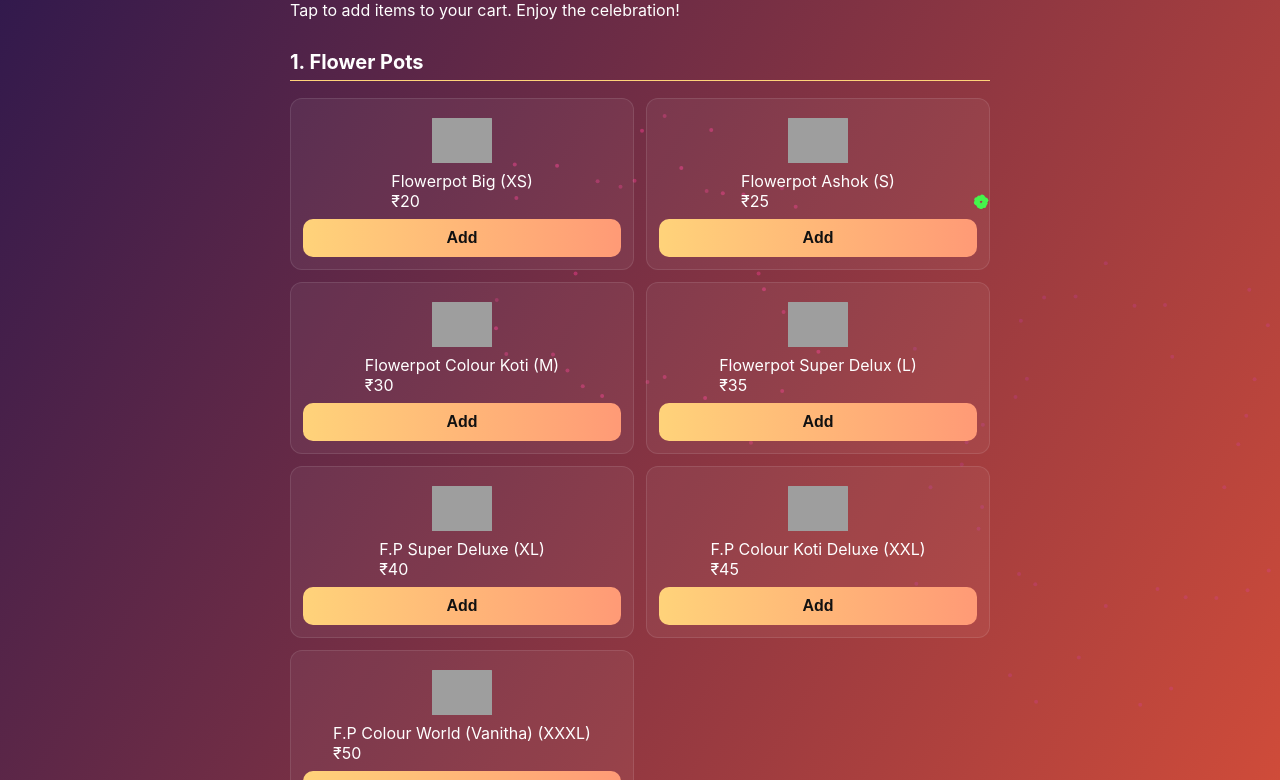
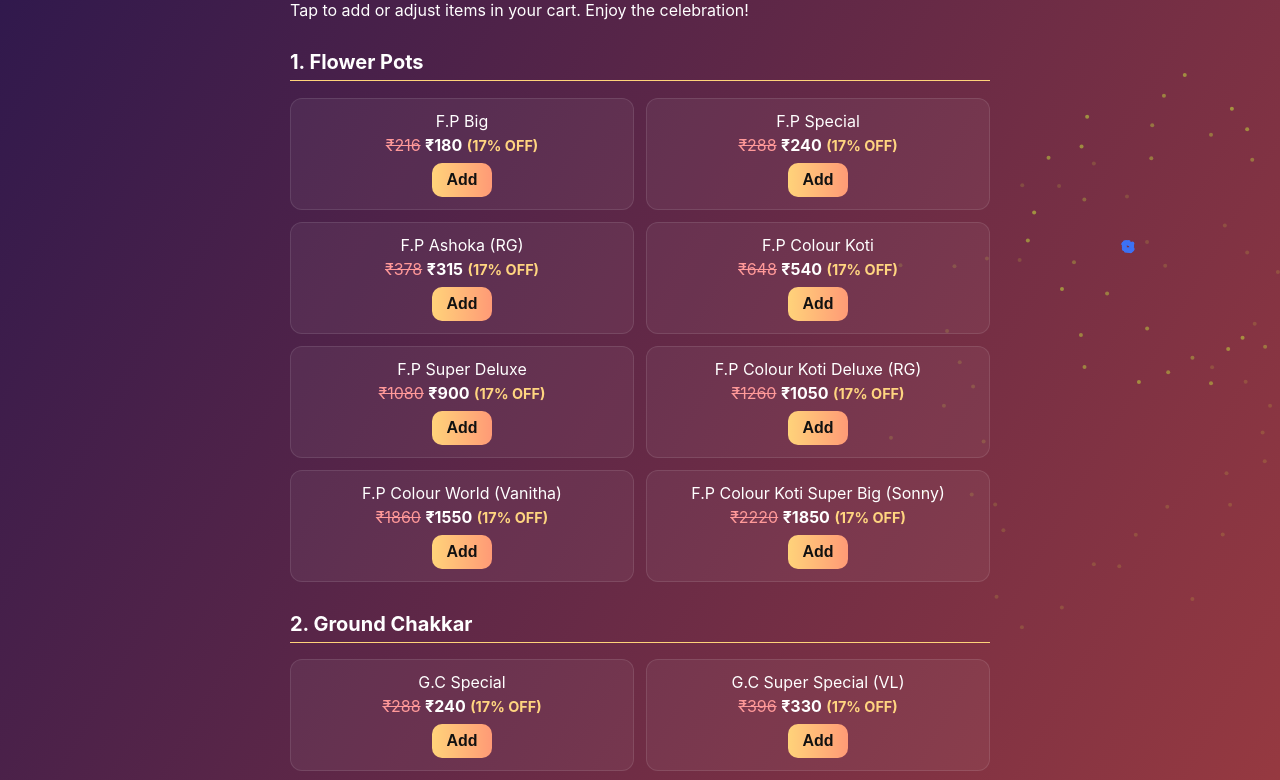
Before and after one commit to siddarth4444-0715/rudra_fireworks, a plain HTML site: page index.html in a window 1280 px wide. Shown: the part 77-857 px from the top of the page. Drawn offline with Linux system fonts and the light colour scheme; grey boxes are pictures that could not be loaded.

Commit message:
Update index.html

```diff
--- a/index.html
+++ b/index.html
@@ -16,61 +16,49 @@ body {
 canvas#crackersEffectsCanvas {
   position: fixed;
   top: 0; left: 0;
-  width: 100%;
-  height: 100%;
-  z-index: 0;
-  pointer-events: none;
-  display: block;
+  width: 100%; height: 100%;
+  z-index: 0; pointer-events: none;
 }
 .app { max-width:700px; margin:auto; padding:16px; position:relative; z-index:1; }
 h1 { font-size:24px; margin-bottom:8px; }
 h2 { margin-top:1.5em; font-size:20px; border-bottom:1px solid #ffd37a; padding-bottom:6px; }
-.products { display:grid; grid-template-columns: 1fr 1fr; gap:12px; }
+.products { display:grid; grid-template-columns:1fr 1fr; gap:12px; }
 .card {
   background: rgba(255,255,255,0.05);
   border:1px solid rgba(255,255,255,0.1);
-  border-radius:12px;
-  padding:12px;
-  display:flex;
-  flex-direction:column;
-  align-items:center;
+  border-radius:12px; padding:12px;
+  display:flex; flex-direction:column; align-items:center;
+  text-align:center;
 }
 .card button {
-  margin-top:8px;
-  padding:10px 16px;
-  font-size:1rem;
-  font-weight:700;
-  border:none;
-  border-radius:10px;
-  background:linear-gradient(90deg, #ffd37a, #ff9a76);
-  color:#111;
-  width:100%;
-  -webkit-tap-highlight-color: transparent;
+  padding:8px 14px; font-size:1rem; font-weight:700;
+  border:none; border-radius:10px; cursor:pointer;
+  background:linear-gradient(90deg,#ffd37a,#ff9a76); color:#111;
 }
-.card img { width:60px; height:60px; object-fit:contain; border-radius:8px; }
+.card .decBtn,.card .incBtn {
+  background:linear-gradient(90deg,#ffb3b3,#ff7c7c);
+  color:#111; border:none; border-radius:8px; font-weight:bold;
+  padding:6px 10px; font-size:1.1rem;
+}
 .aside {
   background: rgba(255,255,255,0.05);
-  padding:12px;
-  border-radius:12px;
-  margin-top:16px;
+  padding:12px; border-radius:12px; margin-top:16px;
 }
 .line {
-  display:flex;
-  justify-content:space-between;
-  align-items:center;
-  margin:6px 0;
-  border-bottom:1px dashed rgba(255,255,255,0.1);
-  padding-bottom:4px;
+  display:flex; justify-content:space-between; align-items:center;
+  margin:6px 0; border-bottom:1px dashed rgba(255,255,255,0.1); padding-bottom:4px;
 }
 .total { font-weight:800; font-size:18px; display:flex; justify-content:space-between; }
 button.clearBtn, button.receiptBtn {
   margin-top:8px; padding:10px; width:100%;
   font-weight:700; border:none; border-radius:10px; color:#111; cursor:pointer;
-  -webkit-tap-highlight-color: transparent;
 }
-button.clearBtn { background:linear-gradient(90deg, #ff7c7c, #ffb3b3); }
-button.receiptBtn { background:linear-gradient(90deg, #ffd37a, #ff9a76); }
+button.clearBtn { background:linear-gradient(90deg,#ff7c7c,#ffb3b3); }
+button.receiptBtn { background:linear-gradient(90deg,#ffd37a,#ff9a76); }
 .removeBtn { background:none; border:none; color:#ff7c7c; font-weight:bold; font-size:1rem; cursor:pointer; margin-left:8px; }
+#orderStatus {
+  text-align:center; font-weight:bold; color:#4cff85; margin-top:12px; display:none;
+}
 </style>
 </head>
 <body>
@@ -78,181 +66,146 @@ button.receiptBtn { background:linear-gradient(90deg, #ffd37a, #ff9a76); }
 
 <div class="app">
   <h1>Rudra Fireworks 🎆</h1>
-  <p>Tap to add items to your cart. Enjoy the celebration!</p>
+  <p>Tap to add or adjust items in your cart. Enjoy the celebration!</p>
 
-  <h2>1. Flower Pots</h2>
-  <div class="products" id="flowerPots"></div>
-
-  <h2>2. Ground Chakkar</h2>
-  <div class="products" id="groundChakkar"></div>
-
-  <h2>3. Bombs</h2>
-  <div class="products" id="bombs"></div>
-
-  <h2>4. Sparkles</h2>
-  <div class="products" id="sparkles"></div>
-
-  <h2>5. Fancy</h2>
-  <div class="products" id="fancy"></div>
-
-  <h2>6. 100 / 1000-Wala</h2>
-  <div class="products" id="hundredWala"></div>
-
-  <h2>7. Shots</h2>
-  <div class="products" id="shots"></div>
-
-  <h2>8. Comet</h2>
-  <div class="products" id="comet"></div>
-
-  <h2>9. Rockets</h2>
-  <div class="products" id="rockets"></div>
+  <h2>1. Flower Pots</h2><div class="products" id="flowerPots"></div>
+  <h2>2. Ground Chakkar</h2><div class="products" id="groundChakkar"></div>
+  <h2>3. Bombs</h2><div class="products" id="bombs"></div>
+  <h2>4. Sparkles</h2><div class="products" id="sparkles"></div>
+  <h2>5. Fancy</h2><div class="products" id="fancy"></div>
+  <h2>6. Garlands (Wala’s)</h2><div class="products" id="hundredWala"></div>
+  <h2>7. Shots</h2><div class="products" id="shots"></div>
+  <h2>8. Comet</h2><div class="products" id="comet"></div>
+  <h2>9. Rockets</h2><div class="products" id="rockets"></div>
+  <h2>10. Threads</h2><div class="products" id="threads"></div>
+  <h2>11. Red Bijili</h2><div class="products" id="redBijili"></div>
 
   <div class="aside">
     <h3>Cart Summary</h3>
     <div id="cartList">Your cart is empty.</div>
-    <div class="line total">
-      <span>Total:</span><span id="totalPrice">₹0</span>
-    </div>
+    <div class="line total"><span>Total:</span><span id="totalPrice">₹0</span></div>
     <button class="clearBtn" id="clearCart">Clear Cart</button>
     <button class="receiptBtn" id="generateReceipt">Generate Receipt</button>
+    <div id="orderStatus">✅ Order Submitted Successfully!</div>
   </div>
 </div>
 
 <script>
-// --- iOS friendly canvas sizing ---
-const canvasFX = document.getElementById('crackersEffectsCanvas');
-const ctxFX = canvasFX.getContext('2d');
-function resizeFX() {
-  canvasFX.width = window.innerWidth * window.devicePixelRatio;
-  canvasFX.height = window.innerHeight * window.devicePixelRatio;
-  ctxFX.scale(window.devicePixelRatio, window.devicePixelRatio);
-}
-window.addEventListener('resize', resizeFX);
-resizeFX();
+// --- Fireworks animation ---
+const canvasFX=document.getElementById('crackersEffectsCanvas');const ctxFX=canvasFX.getContext('2d');
+function resizeFX(){canvasFX.width=window.innerWidth;canvasFX.height=window.innerHeight;}
+window.addEventListener('resize',resizeFX);resizeFX();
+class Particle{constructor(x,y,color,angle,speed){this.x=x;this.y=y;this.color=color;this.angle=angle;this.speed=speed;this.life=80+Math.random()*40;this.age=0;}
+update(){const r=this.angle*Math.PI/180;this.x+=Math.cos(r)*this.speed;this.y+=Math.sin(r)*this.speed+this.age*0.02;this.age++;this.speed*=0.98;}
+draw(c){c.beginPath();c.arc(this.x,this.y,2,0,Math.PI*2);c.fillStyle=this.color;c.globalAlpha=Math.max(1-this.age/this.life,0.15);c.fill();c.globalAlpha=1;}}
+class Firework{constructor(){this.x=Math.random()*canvasFX.width;this.y=window.innerHeight*(0.3+Math.random()*0.3);this.color=`hsl(${Math.random()*360},90%,60%)`;this.particles=[];
+for(let i=0;i<40;i++)this.particles.push(new Particle(this.x,this.y,this.color,i*(360/40),Math.random()*3+2.5));}
+update(){this.particles.forEach(p=>p.update());}
+draw(c){this.particles.forEach(p=>p.draw(c));}
+done(){return this.particles.every(p=>p.age>p.life);}}
+let fireworks=[];setInterval(()=>fireworks.push(new Firework()),1000);
+function animateFX(){ctxFX.clearRect(0,0,canvasFX.width,canvasFX.height);fireworks.forEach(fw=>{fw.update();fw.draw(ctxFX);});fireworks=fireworks.filter(fw=>!fw.done());requestAnimationFrame(animateFX);}animateFX();
 
-class Particle {
-  constructor(x,y,color,angle,speed){this.x=x;this.y=y;this.color=color;this.angle=angle;this.speed=speed;this.life=80+Math.random()*40;this.age=0;}
-  update(){const rad=this.angle*Math.PI/180;this.x+=Math.cos(rad)*this.speed;this.y+=Math.sin(rad)*this.speed+this.age*0.02;this.age++;this.speed*=0.98;}
-  draw(ctx){ctx.beginPath();ctx.arc(this.x,this.y,2,0,Math.PI*2);ctx.fillStyle=this.color;ctx.globalAlpha=Math.max(1-this.age/this.life,0.15);ctx.fill();ctx.globalAlpha=1;}
-}
-class Firework {
-  constructor(){this.x=Math.random()*canvasFX.width/window.devicePixelRatio;this.y=(window.innerHeight*(0.3+Math.random()*0.3));this.color=`hsl(${Math.random()*360},90%,60%)`;this.particles=[];for(let i=0;i<40;i++)this.particles.push(new Particle(this.x,this.y,this.color,i*(360/40),Math.random()*3+2.5));}
-  update(){this.particles.forEach(p=>p.update());}
-  draw(ctx){this.particles.forEach(p=>p.draw(ctx));}
-  done(){return this.particles.every(p=>p.age>p.life);}
-}
-let fireworks=[];
-function addFirework(){fireworks.push(new Firework());}
-setInterval(addFirework,1000);
-function animateFX(){
-  ctxFX.clearRect(0,0,canvasFX.width,canvasFX.height);
-  fireworks.forEach(fw=>{fw.update();fw.draw(ctxFX);});
-  fireworks=fireworks.filter(fw=>!fw.done());
-  requestAnimationFrame(animateFX);
-}
-animateFX();
-
-// --- Product Data ---
+// --- ITEMS ---
 const ITEMS = {
-  flowerPots:[
-    {id:'fp1',name:'Flowerpot Big (XS)',price:20,icon:'https://i.postimg.cc/XXXX/flowerpot1.png'},
-    {id:'fp2',name:'Flowerpot Ashok (S)',price:25,icon:'https://i.postimg.cc/XXXX/flowerpot2.png'},
-    {id:'fp3',name:'Flowerpot Colour Koti (M)',price:30,icon:'https://i.postimg.cc/XXXX/flowerpot3.png'},
-    {id:'fp4',name:'Flowerpot Super Delux (L)',price:35,icon:'https://i.postimg.cc/XXXX/flowerpot4.png'},
-    {id:'fp5',name:'F.P Super Deluxe (XL)',price:40,icon:'https://i.postimg.cc/XXXX/flowerpot5.png'},
-    {id:'fp6',name:'F.P Colour Koti Deluxe (XXL)',price:45,icon:'https://i.postimg.cc/XXXX/flowerpot6.png'},
-    {id:'fp7',name:'F.P Colour World (Vanitha) (XXXL)',price:50,icon:'https://i.postimg.cc/XXXX/flowerpot7.png'}
-  ],
-  groundChakkar:[
-    {id:'gc1',name:'G.C Special (M)',price:15,icon:'https://i.postimg.cc/XXXX/gc1.png'},
-    {id:'gc2',name:'G.C Deluxe (L)',price:20,icon:'https://i.postimg.cc/XXXX/gc2.png'},
-    {id:'gc3',name:'G.C Super Special (VL)',price:25,icon:'https://i.postimg.cc/XXXX/gc3.png'},
-    {id:'gc4',name:'Spinner Super Deluxe (XXL)',price:30,icon:'https://i.postimg.cc/XXXX/gc4.png'}
-  ],
-  bombs:[{id:'b1',name:'4inch Laxmi (S)',price:45,originalPrice:90,discount:50,icon:'https://i.postimg.cc/fywJKV2c/pngtree-cartoon-cute-little-sun-png-image-13901203.png'}],
-  sparkles:[], fancy:[], hundredWala:[], shots:[], comet:[], rockets:[]
+  bombs:[{id:"b1",name:"4inch Lakshmi",price:90},{id:"b2",name:"Gold Deluxe Lakshmi",price:105},{id:"b3",name:"Two Sound",price:95},{id:"b4",name:"Saddam Bomb",price:450},{id:"b5",name:"Aadhi Toofan",price:720}],
+  flowerPots:[{id:"fp1",name:"F.P Big",price:180},{id:"fp2",name:"F.P Special",price:240},{id:"fp3",name:"F.P Ashoka (RG)",price:315},{id:"fp4",name:"F.P Colour Koti",price:540},{id:"fp5",name:"F.P Super Deluxe",price:900},{id:"fp6",name:"F.P Colour Koti Deluxe (RG)",price:1050},{id:"fp7",name:"F.P Colour World (Vanitha)",price:1550},{id:"fp8",name:"F.P Colour Koti Super Big (Sonny)",price:1850}],
+  groundChakkar:[{id:"gc1",name:"G.C Special",price:240},{id:"gc2",name:"G.C Super Special (VL)",price:330},{id:"gc3",name:"G.C Deluxe RG",price:420},{id:"gc4",name:"Spinner Deluxe (VL)",price:600},{id:"gc5",name:"Spinner Super Deluxe",price:760}],
+  sparkles:[{id:"sp1",name:"15CM Electric",price:95},{id:"sp2",name:"30CM Electric",price:115},{id:"sp3",name:"30CM Colour",price:125}],
+  fancy:[{id:"f1",name:"Peacock Small",price:540},{id:"f2",name:"Peacock Big",price:1350},{id:"f3",name:"Whistling Peacock",price:1500},{id:"f4",name:"Lotus Wheel",price:600},{id:"f5",name:"KitKat",price:75},{id:"f6",name:"Whistling Recycle (VL)",price:600},{id:"f7",name:"Ring Ring (VL)",price:900},{id:"f8",name:"Fly Machine",price:1100},{id:"f9",name:"Nano Pot",price:600},{id:"f10",name:"Twins",price:740},{id:"f11",name:"Butterfly",price:450},{id:"f12",name:"Bumble (Helicopter)",price:580},{id:"f13",name:"Mini Pot",price:750},{id:"f14",name:"Oggy",price:900}],
+  hundredWala:[{id:"w1",name:"24 Chorsa",price:150},{id:"w2",name:"1000 Wala",price:600},{id:"w3",name:"2000 Wala",price:1200},{id:"w4",name:"5000 Wala",price:3000}],
+  rockets:[{id:"r1",name:"Baby Rocket",price:150},{id:"r2",name:"Bomb Rocket",price:420},{id:"r3",name:"Musical Rocket",price:750},{id:"r4",name:"What a Blast Big Rocket",price:450}],
+  shots:[{id:"s1",name:"7 Shots",price:450},{id:"s2",name:"12 Shots",price:540},{id:"s3",name:"15 Shots",price:650},{id:"s4",name:"30 Shots",price:1300},{id:"s5",name:"60 Shots",price:2700}],
+  comet:[{id:"c1",name:'2" Comet',price:750},{id:"c2",name:'3" Comet',price:1050},{id:"c3",name:'6" Comet (Vanitha)',price:3200},{id:"c4",name:'6" Comet',price:2800}],
+  threads:[{id:"t1",name:"Twinkling Star Small",price:75},{id:"t2",name:"Twinkling Star Big",price:195}],
+  redBijili:[{id:"rb1",name:"Red Bijili (Regular)",price:60},{id:"rb2",name:"Red Bijili (Standard - 100 Piece)",price:140}]
 };
 
-let cart={};
-function renderPartition(partitionId, items){
-  const container=document.getElementById(partitionId);
+// --- Cart Logic ---
+let cart = {};
+function renderPartition(id, items){
+  const container=document.getElementById(id);
   container.innerHTML='';
   items.forEach(item=>{
     const qty=cart[item.id]||0;
-    const card=document.createElement('div');
-    card.className='card';
-    let priceHTML='';
-    if(item.discount && item.originalPrice){
-      priceHTML=`<span style="text-decoration:line-through;color:#ff9999;">₹${item.originalPrice}</span>
-                 <span style="color:#ffd37a;font-weight:bold;margin:0 4px;">${item.discount}% off</span>
-                 <span style="font-weight:bold;">₹${item.price}</span>`;
-    } else priceHTML=`₹${item.price}`;
-    card.innerHTML=`<img src="${item.icon}" alt="${item.name}"/><div>${item.name}<br>${priceHTML}</div><button>Add ${qty>0?`(${qty})`:''}</button>`;
-    container.appendChild(card);
-    card.querySelector('button').addEventListener('click',()=>{
-      cart[item.id]=(cart[item.id]||0)+1;
-      renderCart(); renderAllPartitions();
-    });
+    const increased=(item.price*1.2).toFixed(0);
+    const discount=Math.round(((increased-item.price)/increased)*100);
+    const div=document.createElement('div');
+    div.className='card';
+    div.innerHTML=`
+      <div>${item.name}</div>
+      <div style="margin-top:4px;">
+        <span style="color:#ff9999;text-decoration:line-through;">₹${increased}</span>
+        <span style="font-weight:bold;">₹${item.price}</span>
+        <span style="color:#FFD580;font-size:0.9rem;font-weight:bold;">(${discount}% OFF)</span>
+      </div>
+      <div style="margin-top:8px;">
+        ${
+          qty===0
+          ? `<button class="addBtn">Add</button>`
+          : `<div style="display:flex;gap:8px;align-items:center;justify-content:center;">
+               <button class="decBtn">−</button>
+               <span style="min-width:20px;text-align:center;font-weight:bold;">${qty}</span>
+               <button class="incBtn">+</button>
+             </div>`
+        }
+      </div>
+    `;
+    const addBtn=div.querySelector('.addBtn');
+    const incBtn=div.querySelector('.incBtn');
+    const decBtn=div.querySelector('.decBtn');
+    if(addBtn) addBtn.addEventListener('click',()=>{cart[item.id]=(cart[item.id]||0)+1;renderCart();renderAllPartitions();});
+    if(incBtn) incBtn.addEventListener('click',()=>{cart[item.id]++;renderCart();renderAllPartitions();});
+    if(decBtn) decBtn.addEventListener('click',()=>{cart[item.id]--;if(cart[item.id]<=0) delete cart[item.id];renderCart();renderAllPartitions();});
+    container.appendChild(div);
   });
 }
-function renderAllPartitions(){for(let key in ITEMS){renderPartition(key,ITEMS[key]);}}
+function renderAllPartitions(){for(let k in ITEMS){renderPartition(k,ITEMS[k]);}}
 
 const cartList=document.getElementById('cartList');
 const totalPriceEl=document.getElementById('totalPrice');
 function renderCart(){
-  if(Object.keys(cart).length===0){cartList.innerHTML='Your cart is empty.'; totalPriceEl.textContent='₹0'; return;}
-  cartList.innerHTML='';
-  let total=0;
+  if(Object.keys(cart).length===0){cartList.innerHTML='Your cart is empty.';totalPriceEl.textContent='₹0';return;}
+  cartList.innerHTML='';let total=0;
   for(const id in cart){
     const it=[].concat(...Object.values(ITEMS)).find(x=>x.id===id);
     const qty=cart[id];
     const line=document.createElement('div');
     line.className='line';
     line.innerHTML=`<span>${it.name} × ${qty}</span><span>₹${it.price*qty}<button class="removeBtn" data-id="${id}">×</button></span>`;
+    line.querySelector('.removeBtn').addEventListener('click',()=>{delete cart[id];renderCart();renderAllPartitions();});
     cartList.appendChild(line);
     total+=it.price*qty;
-    line.querySelector('.removeBtn').addEventListener('click',()=>{
-      delete cart[id]; renderCart(); renderAllPartitions();
-    });
   }
   totalPriceEl.textContent='₹'+total;
 }
 document.getElementById('clearCart').addEventListener('click',()=>{cart={};renderCart();renderAllPartitions();});
 
-// --- iOS-safe receipt copy ---
+// --- Order Submit ---
 document.getElementById('generateReceipt').addEventListener('click',()=>{
-  if(Object.keys(cart).length===0){alert("Cart is empty!"); return;}
-  const phone = prompt("Enter your 10-digit phone number:");
-  if(!phone || !/^\d{10}$/.test(phone)){alert("Invalid phone");return;}
-  let receipt="🎆 Rudra Fireworks Receipt 🎆\n\n";
-  let total=0;
+  if(Object.keys(cart).length===0){alert("Cart is empty!");return;}
+  const name=prompt("Enter your Name:");
+  const phone=prompt("Enter your 10-digit Phone Number:");
+  if(!name||!phone||!/^\d{10}$/.test(phone)){alert("Please enter valid name and 10-digit phone number.");return;}
+  let orderDetails="",total=0;
   for(const id in cart){
     const it=[].concat(...Object.values(ITEMS)).find(x=>x.id===id);
     const qty=cart[id];
-    receipt += `${it.name} × ${qty} = ₹${it.price*qty}\n`;
-    total += it.price*qty;
+    orderDetails+=`${it.name} × ${qty} = ₹${it.price*qty}\n`;
+    total+=it.price*qty;
   }
-  receipt+=`\nTotal: ₹${total}\nPhone: ${phone}`;
-  try {
-    if(navigator.clipboard && window.isSecureContext){
-      navigator.clipboard.writeText(receipt).then(()=>alert("Receipt copied to clipboard!"));
-    } else {
-      // Fallback for Safari
-      const textArea=document.createElement("textarea");
-      textArea.value=receipt;
-      document.body.appendChild(textArea);
-      textArea.select();
-      document.execCommand("copy");
-      textArea.remove();
-      alert("Receipt copied to clipboard!");
-    }
-  } catch(e){
-    alert(receipt);
-  }
+  const formURL="https://docs.google.com/forms/d/e/1FAIpQLScKUvjXlNqn-Vb7EITm3CODLCerd7Eg2mXrSUjPiamrmLqE0Q/formResponse";
+  const formData=new FormData();
+  formData.append("entry.649638385",name);
+  formData.append("entry.2029944530",phone);
+  formData.append("entry.232802345",orderDetails);
+  formData.append("entry.1097326600","₹"+total);
+  fetch(formURL,{method:"POST",body:formData,mode:"no-cors"}).then(()=>{
+    document.getElementById("orderStatus").style.display="block";
+    cart={};renderCart();renderAllPartitions();
+  }).catch(()=>alert("Network error — please try again!"));
 });
-
-renderAllPartitions();
-renderCart();
+renderAllPartitions();renderCart();
 </script>
 </body>
 </html>
```
